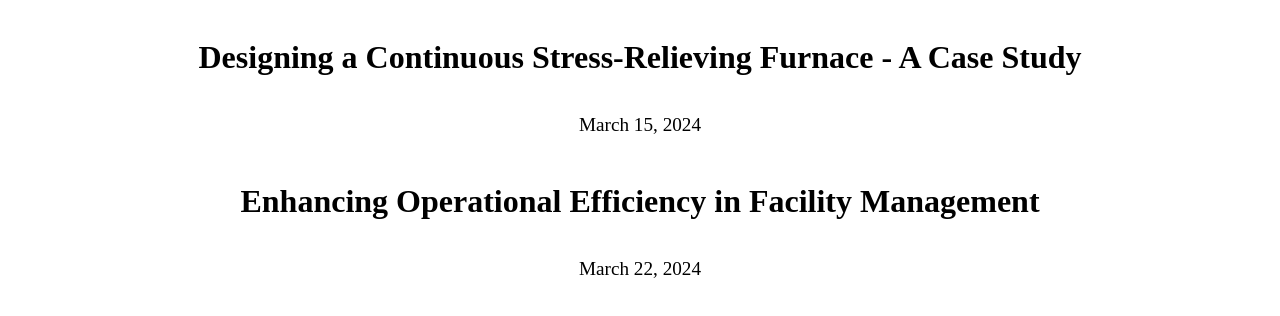
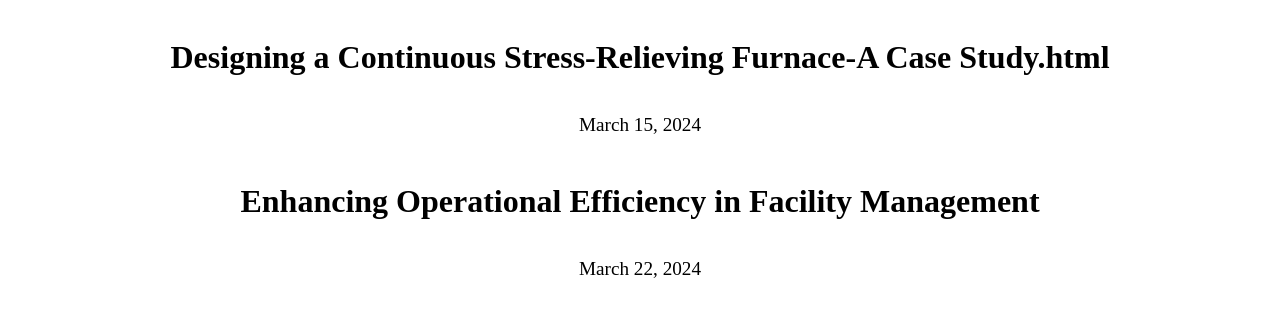
Before and after one commit to Hilal-Madany/resume, a website: page index.html in a window 1280 px wide. Shown: the part 467-783 px from the top of the page. Drawn offline with Linux system fonts and the light colour scheme.

Commit message:
Update index.html

```diff
--- a/index.html
+++ b/index.html
@@ -61,7 +61,7 @@
 
   <p>Hello! I began my career in the sales industry, where I honed my communication skills, built strong customer relationships, and helped clients meet their needs.</p>
 
-  <h2>Designing a Continuous Stress-Relieving Furnace - A Case Study</h2>
+  <h2>Designing a Continuous Stress-Relieving Furnace-A Case Study.html</h2>
   <p>March 15, 2024</p>
 
   <h2>Enhancing Operational Efficiency in Facility Management</h2>
```
